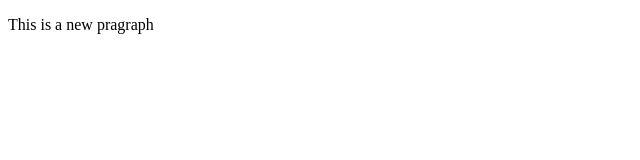
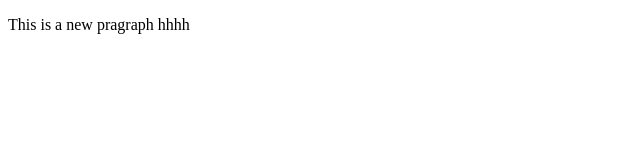
Before and after one commit to akashpal6506/local-repo, a plain HTML site: page index.html in a window 1280 px wide. Shown: the full height of the page, 0-640 px from the left. Drawn offline with Linux system fonts and the light colour scheme.

Commit message:
initial commit

```diff
--- a/index.html
+++ b/index.html
@@ -6,6 +6,6 @@
     <title>Document</title>
 </head>
 <body>
-    <p>This is a new pragraph</p>
+    <p>This is a new pragraph hhhh</p>
 </body>
 </html>
```
